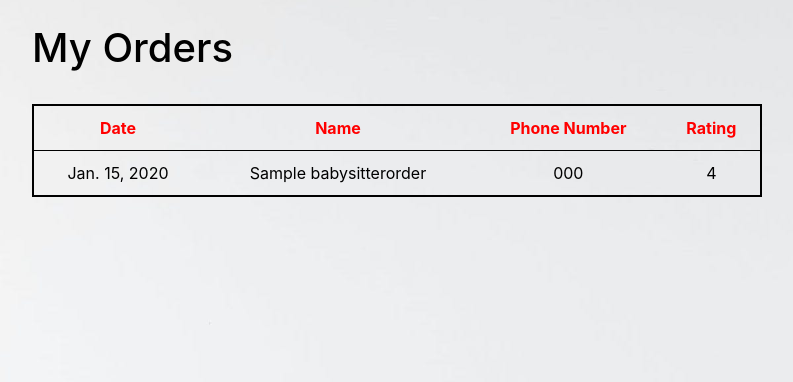
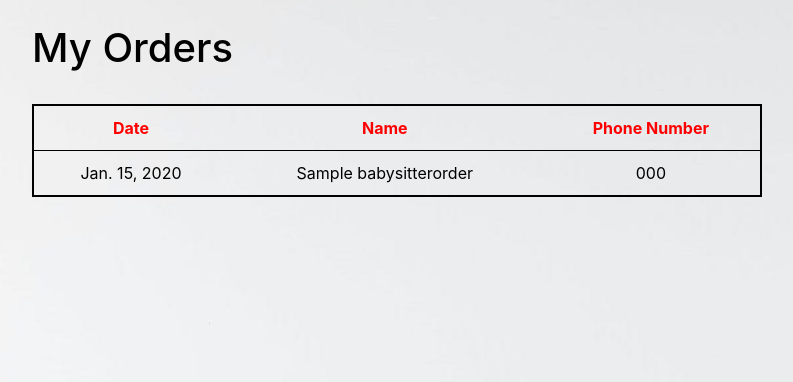
Before and after one commit to GalTayeb/SitterExpress, a Django app: page /b_orders/ in a window 1280 px wide. Shown: the part 56-438 px from the top of the page, without its empty margins (53-846 px from the left). Run offline with Django 3.2, Linux system fonts and the light colour scheme; tables that the repository leaves empty hold one stand-in row (values such as "Sample post"); some libraries are stand-ins or nearby versions.

Commit message:
New Update

```diff
--- a/babySitter/models.py
+++ b/babySitter/models.py
@@ -5,7 +5,6 @@ class BabysitterOrders(models.Model):
     date = models.DateField(blank=True, default='', null=True)
     name = models.CharField(default='', max_length=20)
     phone_number = models.CharField(default='', max_length=10)
-    rating = models.PositiveSmallIntegerField(default=0)
 
 
 class ParentOrders(models.Model):
--- a/babySitter/templates/babySitter/b_orders.html
+++ b/babySitter/templates/babySitter/b_orders.html
@@ -12,6 +12,7 @@
                     background-size: 1500px;
                 }
                 table {
+                    text-align: center;
                     border-collapse: collapse;
                     border-spacing: 0;
                     width: 100%;
@@ -38,14 +39,12 @@
                 <th>Date</th>
                 <th>Name</th>
                 <th>Phone Number</th>
-                <th>Rating</th>
             </tr>
             {% for info in data %}
             <tr>
                 <td>{{ info.date }}</td>
                 <td>{{ info.name }}</td>
                 <td>{{ info.phone_number }}</td>
-                <td>{{ info.rating }}</td>
             </tr>
             {% endfor %}
         </table>
--- a/babySitter/templates/babySitter/p_orders.html
+++ b/babySitter/templates/babySitter/p_orders.html
@@ -12,6 +12,7 @@
                     background-size: 1500px;
                 }
                 table {
+                    text-align: center;
                     border-collapse: collapse;
                     border-spacing: 0;
                     width: 100%;
--- a/babySitter/views.py
+++ b/babySitter/views.py
@@ -1,7 +1,7 @@
 from babySitter.models import BabysitterOrders, ParentOrders
 from datetime import datetime
 from django.shortcuts import render, redirect
-from users.models import ModelBabysitter, ModelUser
+from users.models import ModelUser, ModelBabysitter, ModelParent
 
 import json
 from django.http import HttpResponse
@@ -35,16 +35,24 @@ def home(request):
 
 def details(request):
     if request.method == 'POST':
-        orders = ParentOrders()
+        p_orders = ParentOrders()
         sitterName = request.POST.get('test')
         sitter = ModelUser.objects.filter(username=sitterName).first()
         babysitter = ModelBabysitter.objects.filter(user=sitter.id).first()
+        p_orders.date = datetime.now()
+        p_orders.name = sitter.username
+        p_orders.phone_number = babysitter.phone_number
+        p_orders.rating = babysitter.rating
+        p_orders.save()
 
-        orders.date = datetime.now()
-        orders.name = sitter.username
-        orders.phone_number = babysitter.phone_number
-        orders.rating = babysitter.rating
-        orders.save()
+        # b_orders = BabysitterOrders()
+        # parentName = request.POST.get('test')
+        # parent = ModelUser.objects.filter(username=parentName).first()
+        # fullparent = ModelParent.objects.filter(user=parent.id).first()
+        # b_orders.date = datetime.now()
+        # b_orders.name = sitter.username
+        # b_orders.phone_number = fullparent.phone_number
+        # b_orders.save()
         return render(request, 'babySitter/thanks.html')
 
     users = ModelBabysitter.objects.all()
```
